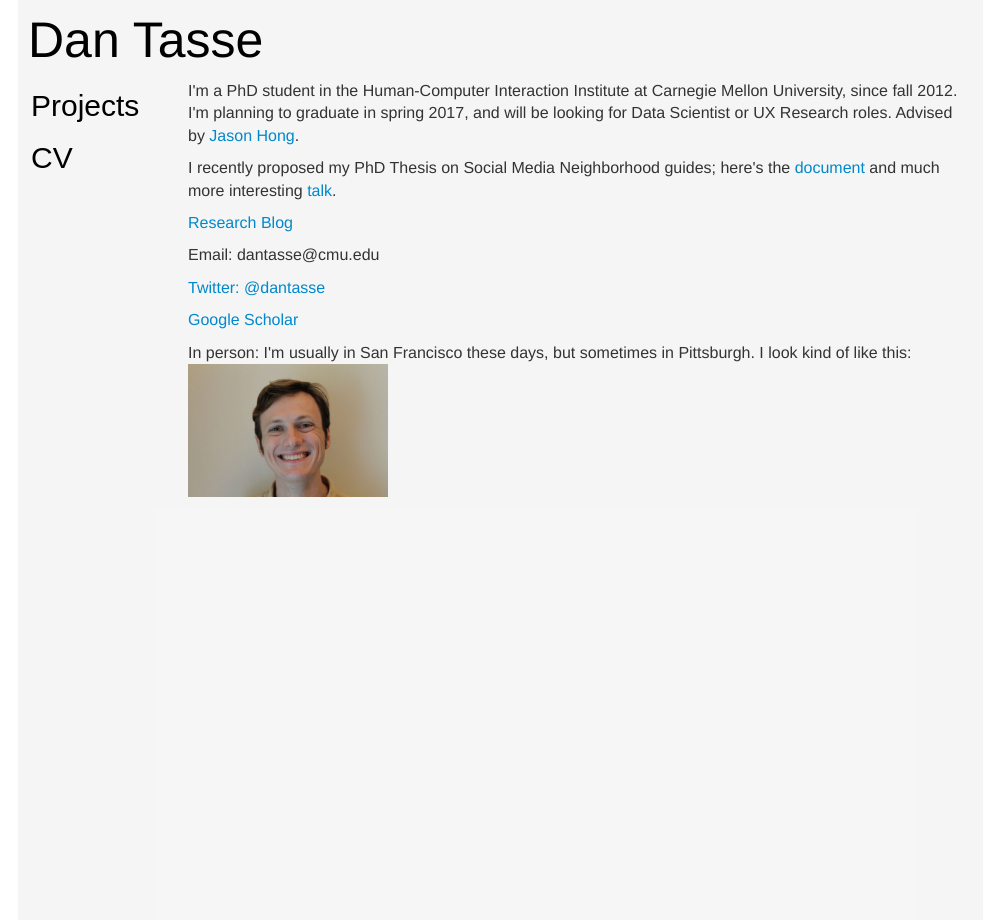
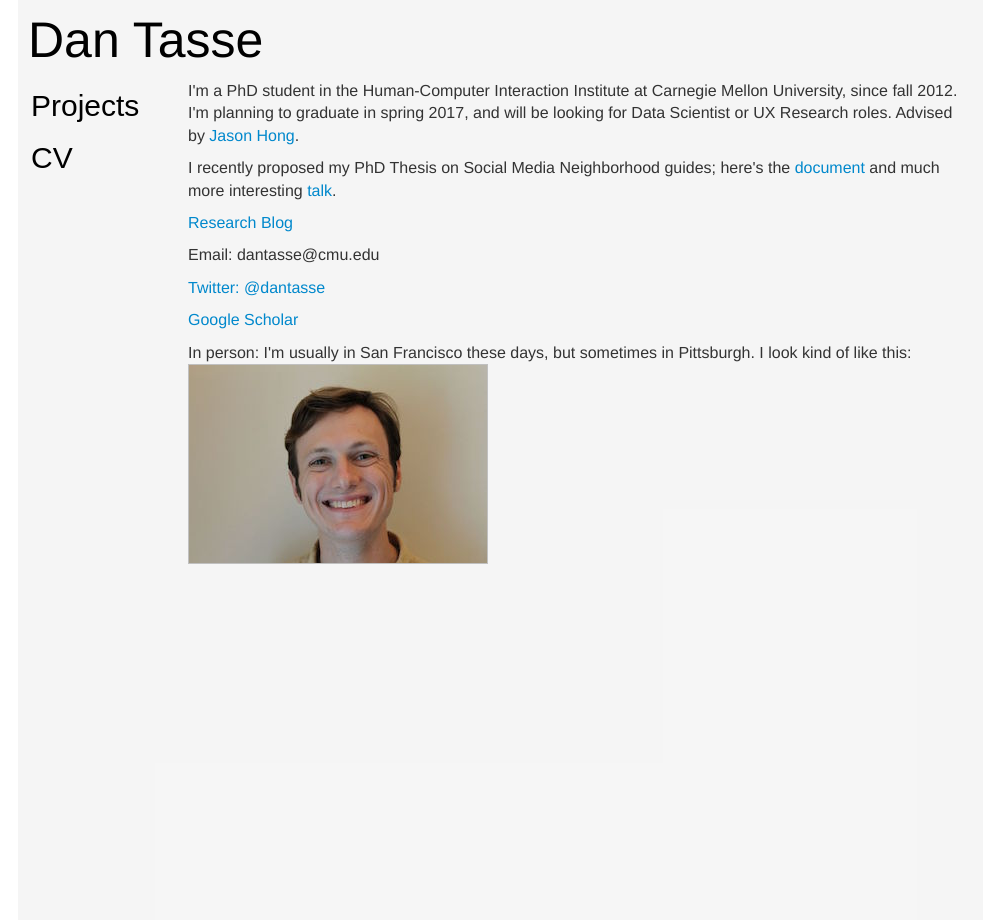
Before and after one commit to dantasse/dantasse.github.io, a Jekyll site: the page built from index.html, in a window 1280 px wide. Shown: the whole page, without its empty margins (100-1083 px from the left). Built offline with Jekyll 4.4.1, drawn with Linux system fonts in a browser that asks for light colours; nearby versions of some CDN libraries.

Commit message:
shrink photo, move it to css

```diff
--- a/css/style.css
+++ b/css/style.css
@@ -276,7 +276,11 @@
   color: white;
 }
 
-
+#dan_tasse_picture {
+  background-image: url("dan_tasse.jpg");
+  width: 300px;
+  height: 200px;
+}
 
 
 
--- a/index.html
+++ b/index.html
@@ -20,13 +20,13 @@
 </p>
 
 <p>
-  <a href="https://twitter.com/dantasse">Twitter: @dantasse</a>
+  <a href="//twitter.com/dantasse">Twitter: @dantasse</a>
 </p>
 
 <p>
-  <a href="http://scholar.google.com/citations?user=3e-mpecAAAAJ&hl=en&oi=ao">Google Scholar</a>
+  <a href="//scholar.google.com/citations?user=3e-mpecAAAAJ&hl=en&oi=ao">Google Scholar</a>
 
 <p>
   In person: I'm usually in San Francisco these days, but sometimes in Pittsburgh. I look kind of like this:<br/>
-  <img src="img/dan_tasse.jpg" style="width:200px;">
+  <img id="dan_tasse_picture">
 </p>
```
Also changed, not shown: css/dan_tasse.jpg (added), img/dan_tasse.jpg (deleted).
